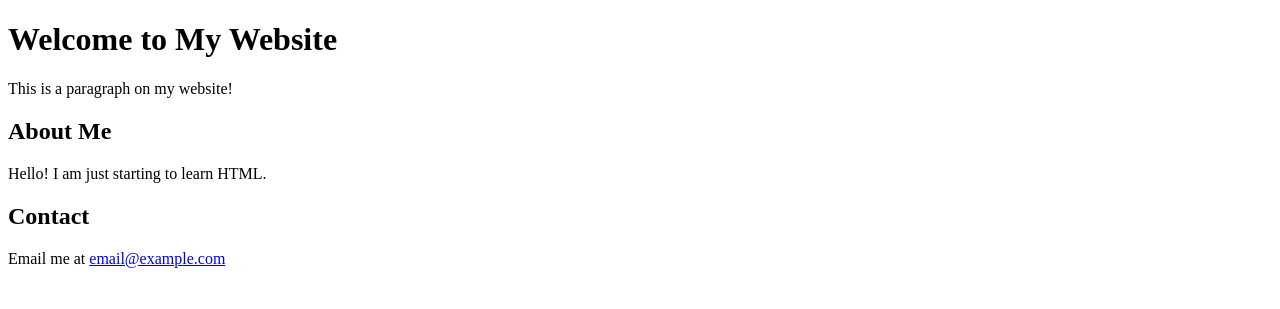
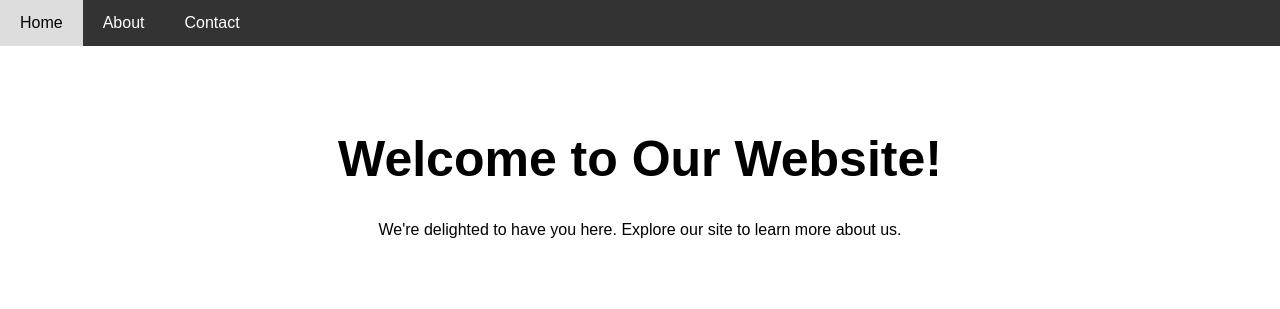
Before and after one commit to Abeer-fatima465/SketchLine, a plain HTML site: page index.html in a window 1280 px wide. Drawn offline with Linux system fonts and the light colour scheme.

Commit message:
Update index.html

```diff
--- a/index.html
+++ b/index.html
@@ -1,14 +1,30 @@
 <!DOCTYPE html>
-<html>
+<html lang="en">
 <head>
-    <title>My Simple Website</title>
+    <meta charset="UTF-8">
+    <meta name="viewport" content="width=device-width, initial-scale=1.0">
+    <title>Welcome to Our Site!</title>
+    <style>
+        body { font-family: Arial, sans-serif; margin: 0; padding: 0; }
+        .navbar { background-color: #333; overflow: hidden; }
+        .navbar a { float: left; display: block; color: white; text-align: center; padding: 14px 20px; text-decoration: none; }
+        .navbar a:hover { background-color: #ddd; color: black; }
+        .welcome-section { padding: 50px; text-align: center; }
+        .welcome-section h1 { font-size: 50px; }
+    </style>
 </head>
 <body>
-    <h1>Welcome to My Website</h1>
-    <p>This is a paragraph on my website!</p>
-    <h2>About Me</h2>
-    <p>Hello! I am just starting to learn HTML.</p>
-    <h2>Contact</h2>
-    <p>Email me at <a href="mailto:email@example.com">email@example.com</a></p>
+
+    <div class="navbar">
+        <a href="#home">Home</a>
+        <a href="#about">About</a>
+        <a href="#contact">Contact</a>
+    </div>
+
+    <div class="welcome-section">
+        <h1>Welcome to Our Website!</h1>
+        <p>We're delighted to have you here. Explore our site to learn more about us.</p>
+    </div>
+
 </body>
 </html>
```
